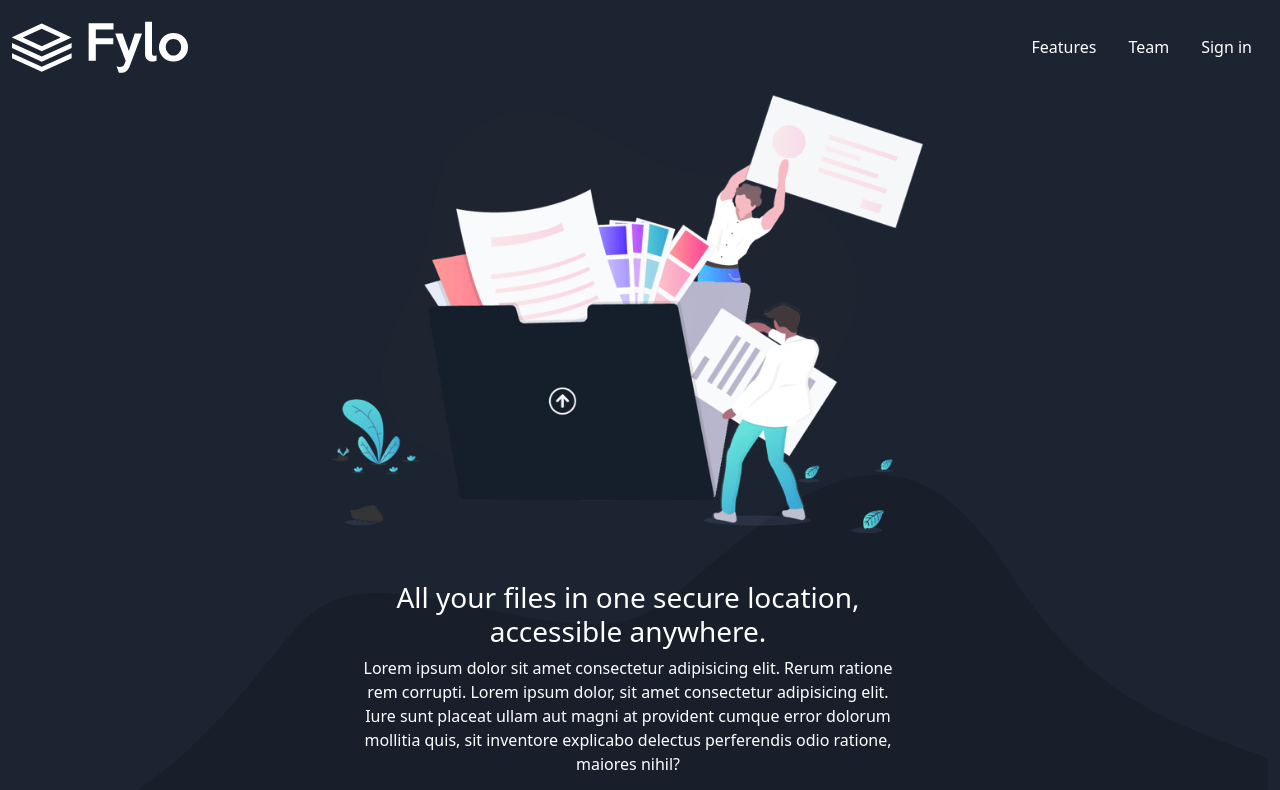
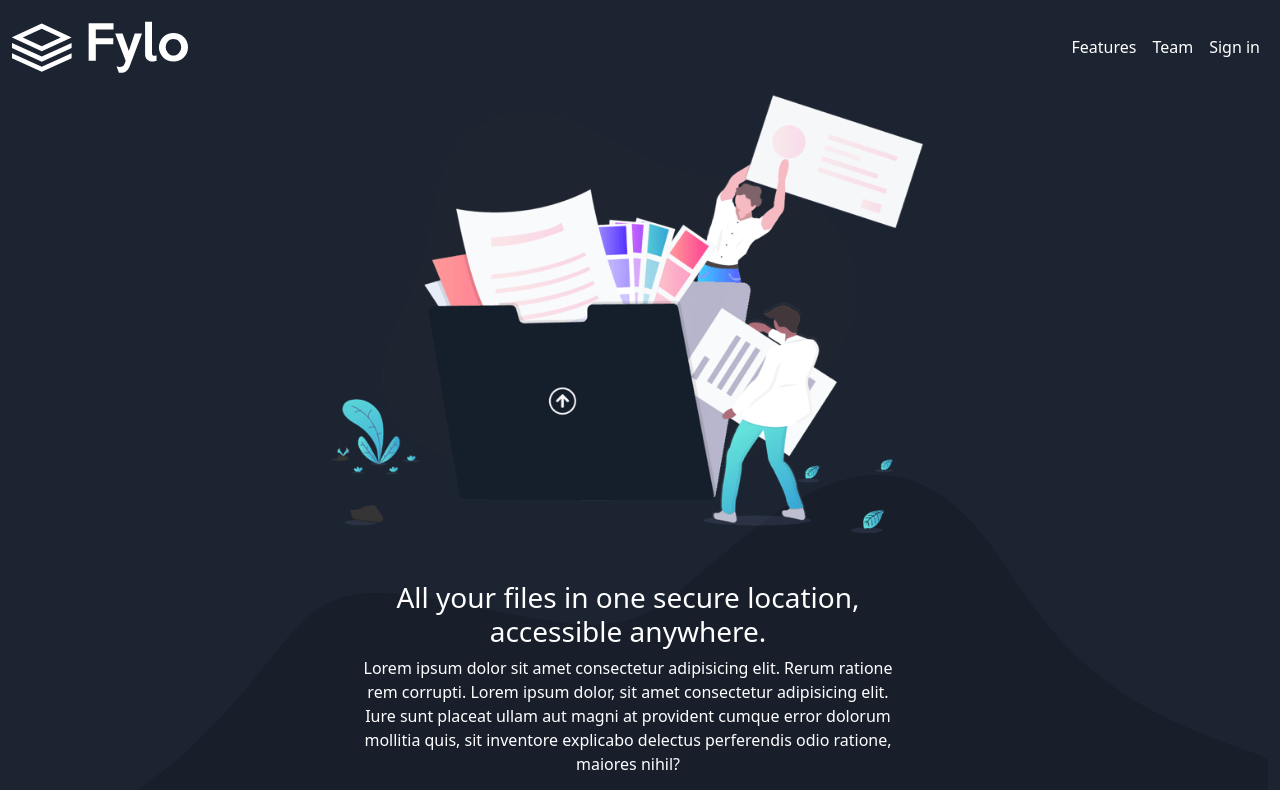
Before and after one commit to AmanySirajAl-Din/React_ITI_Labs, a React (Create React App) app: page / in a window 1280 px wide. Shown: the top 790 px of the page. Built offline with nearby package versions, Linux system fonts and the light colour scheme.

Commit message:
Fix navbar className

```diff
--- a/src/Lab1-layout/navbar.js
+++ b/src/Lab1-layout/navbar.js
@@ -8,28 +8,27 @@ export default class Navbar extends Component {
     render() {
         return ( //in react Figmant container
             <>
-                <nav class="navbar navbar-expand-lg navbar-dark py-3">
-                    <div class="container-fluid">
+                <nav className="navbar navbar-expand-lg navbar-dark py-3">
+                    <div className="container-fluid">
 
-                        <a class="navbar-brand" href="#">
+                        <a className="navbar-brand" href="#">
                             <img src={logoImg} />
                         </a>
-                        <button class="navbar-toggler" type="button" data-bs-toggle="collapse" data-bs-target="#navbarText" aria-controls="navbarText" aria-expanded="false" aria-label="Toggle navigation">
-                            <span class="navbar-toggler-icon"></span>
+                        <button className="navbar-toggler" type="button" data-bs-toggle="collapse" data-bs-target="#navbarSupportedContent" aria-controls="navbarSupportedContent" aria-expanded="false" aria-label="Toggle navigation">
+                            <span className="navbar-toggler-icon"></span>
                         </button>
-                        <div class="collapse navbar-collapse" id="navbarText">
-                            <ul class="navbar-nav me-auto mb-2 mb-lg-0">
-
+                        <div className="collapse navbar-collapse" id="navbarSupportedContent">
+                            <ul className="navbar-nav ms-auto mb-2 mb-lg-0">
+                                <li className="nav-item">
+                                    <a className="nav-link" href="#">Features</a>
+                                </li>
+                                <li className="nav-item">
+                                    <a className="nav-link" href="#">Team</a>
+                                </li>
+                                <li className="nav-item">
+                                    <a className="nav-link" href="#">Sign in</a>
+                                </li>
                             </ul>
-                            <span class="nav-item">
-                                <a class="nav-link" href="#">Features</a>
-                            </span>
-                            <span class="nav-item">
-                                <a class="nav-link" href="#">Team</a>
-                            </span>
-                            <span class="nav-item">
-                                <a class="nav-link" href="#">Sign in</a>
-                            </span>
                         </div>
                     </div>
                 </nav>
```
